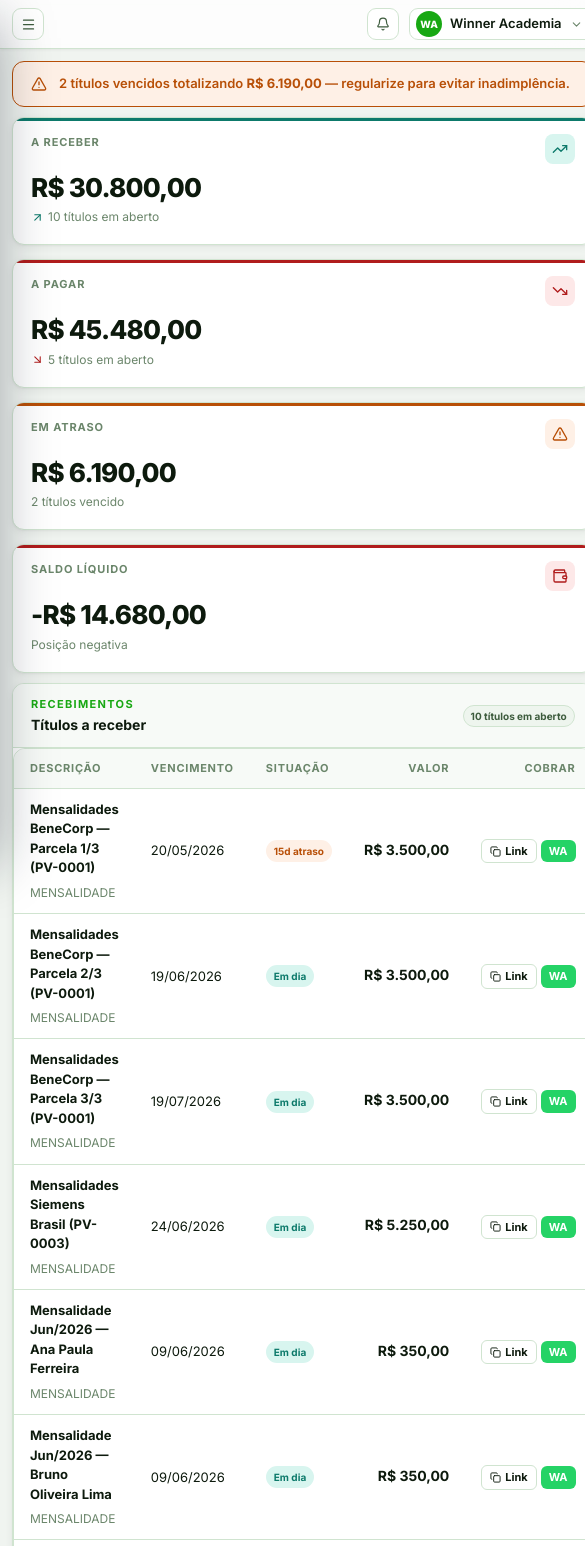
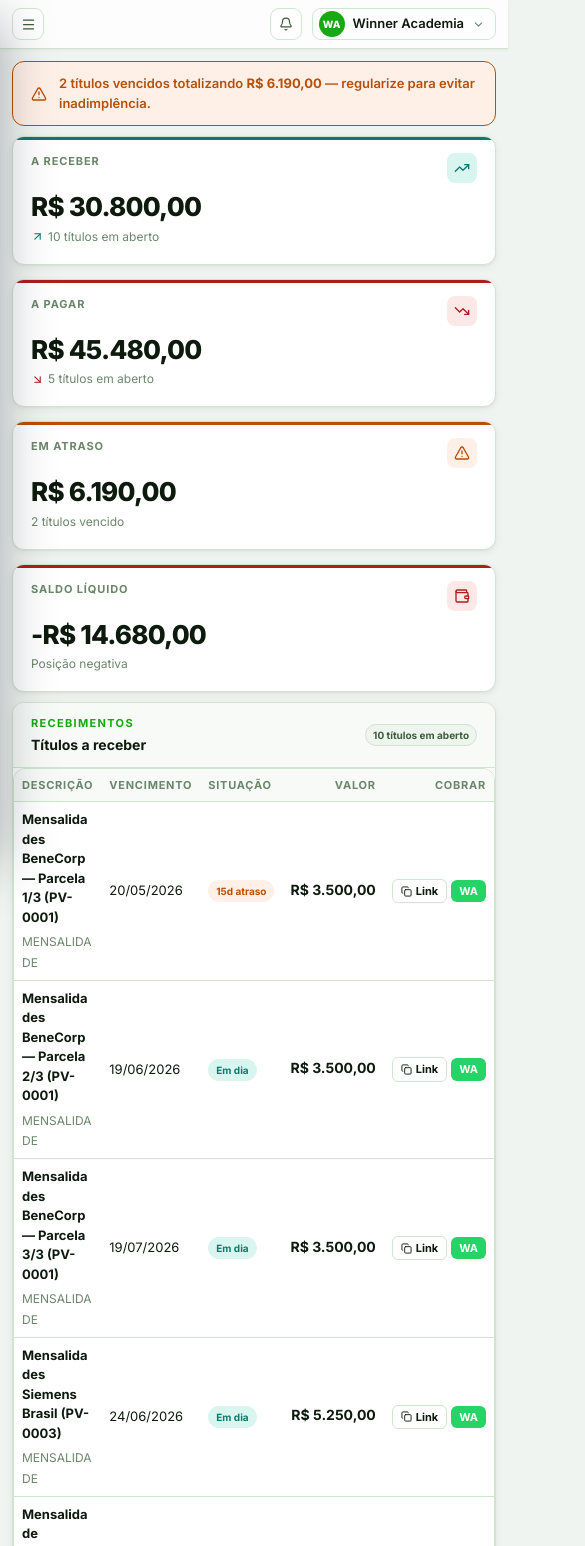
Before and after one commit to Roferale/winner, a Next.js app in the folder apps/web/: page /dashboard in a window 390 px wide. Shown: the top 1546 px of the page, 585 px wide, since content can reach past the window. Built offline with nearby package versions, Linux system fonts and the light colour scheme; no server answers.

Commit message:
fix: improve mobile table layout - remove min-width and wrap description

```diff
--- a/apps/web/app/globals.css
+++ b/apps/web/app/globals.css
@@ -1258,9 +1258,11 @@ td strong {
   /* Section card header */
   .section-card-header { flex-direction: column; align-items: flex-start; gap: 8px; }
 
-  /* Tabela: scroll horizontal */
+  /* Tabela: scroll suave no mobile */
   .table-wrap { overflow-x: auto; -webkit-overflow-scrolling: touch; }
-  table { min-width: 500px; }
+  table { min-width: 0; width: 100%; font-size: 12px; }
+  table th, table td { padding: 8px 8px; white-space: nowrap; }
+  table td:first-child { white-space: normal; max-width: 130px; word-break: break-word; }
 
   /* Content padding menor */
   .content { padding: 12px 12px 24px; gap: 10px; }
```
